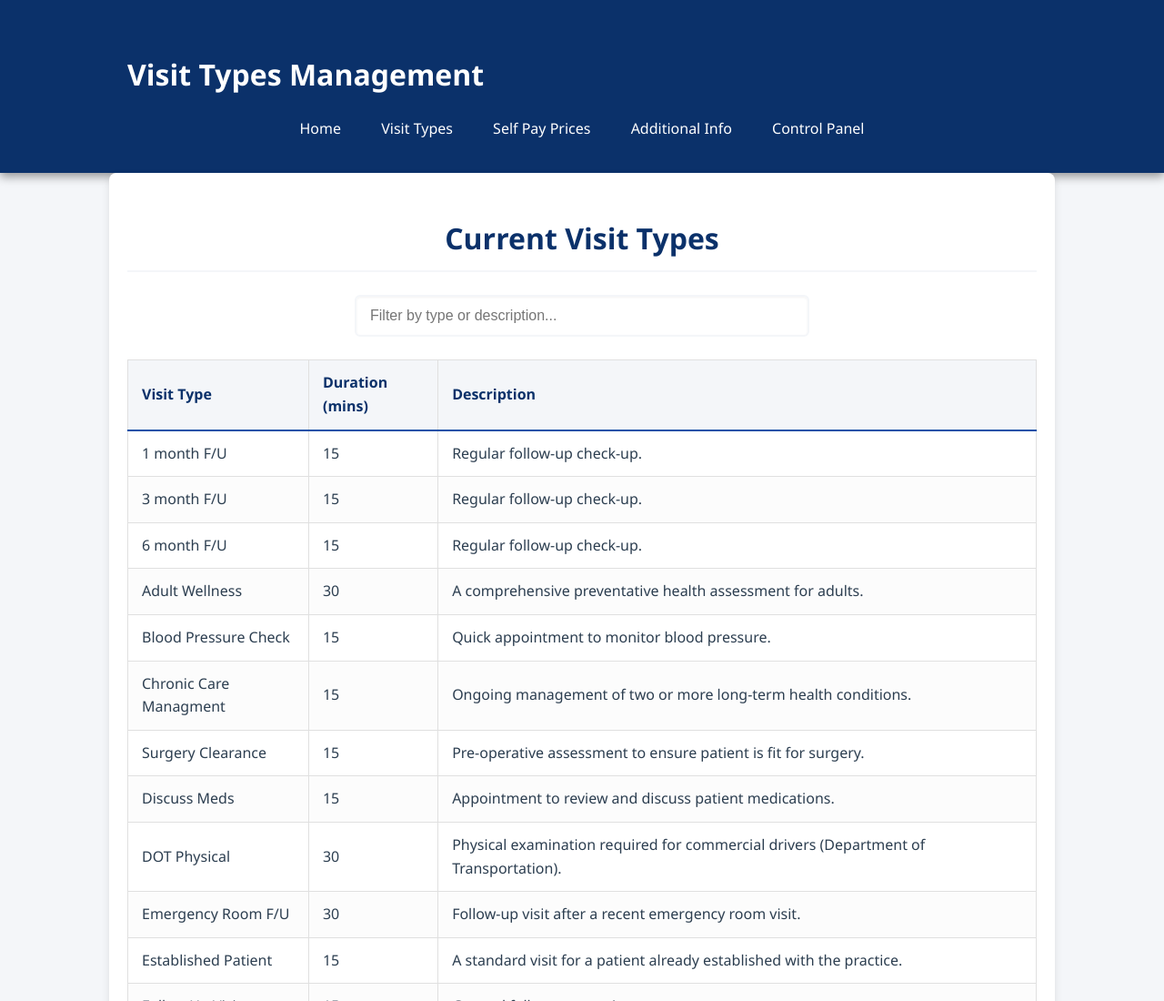
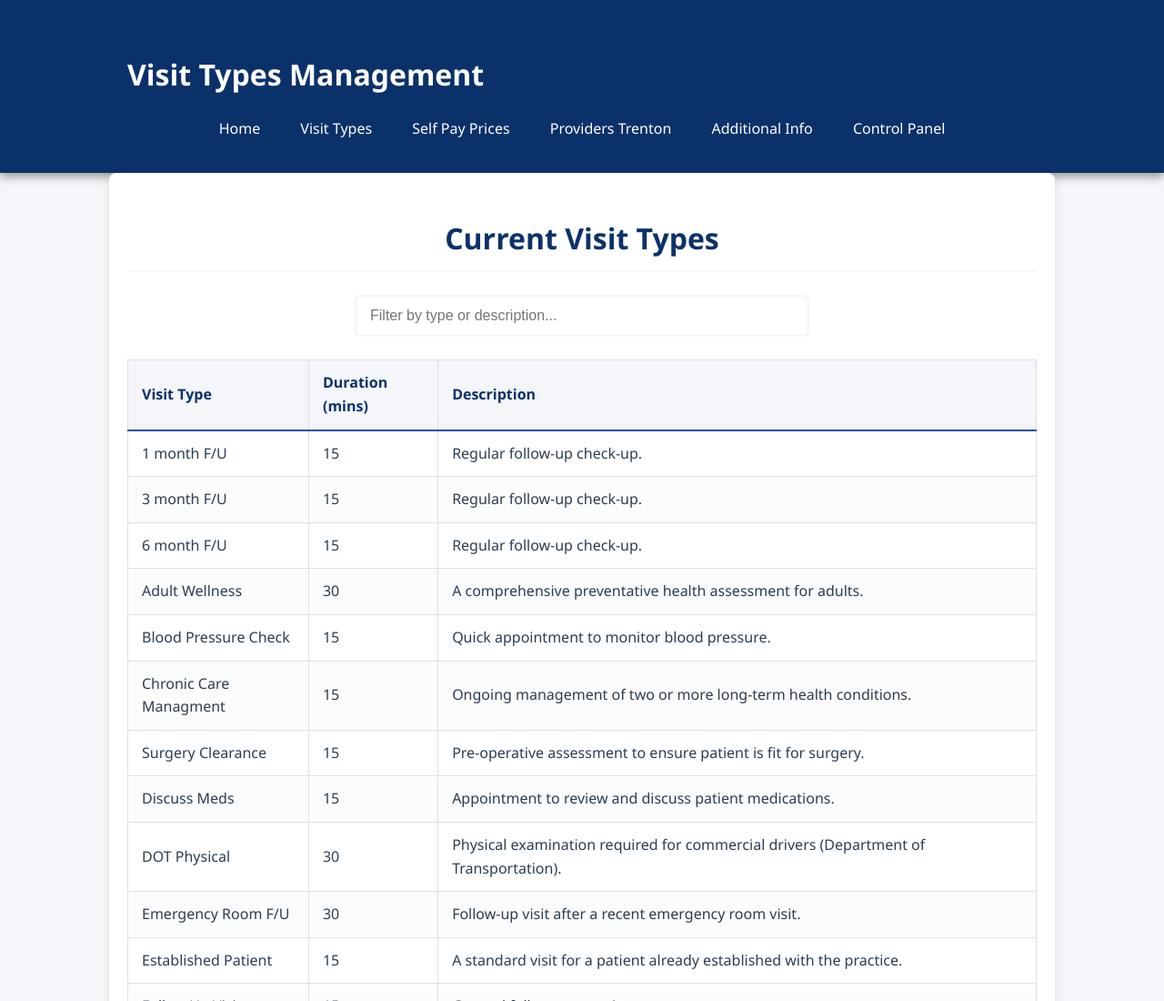
Before and after one commit to shturevski-hub/rhawork.github.io, a plain HTML site: page visitTypes.html in a window 1280 px wide. Shown: the top 1100 px of the page at 91% size. Drawn offline with Linux system fonts and the light colour scheme.

Commit message:
Update visitTypes.html

```diff
--- a/visitTypes.html
+++ b/visitTypes.html
@@ -14,6 +14,7 @@
                 <a href="index.html">Home</a>
                 <a href="visitTypes.html">Visit Types</a>
                 <a href="selfPayPrices.html">Self Pay Prices</a>
+                <a href="providersTrenton.html">Providers Trenton</a>
                 <a href="additionalInfo.html">Additional Info</a>
                 <a href="controlPanel.html">Control Panel</a>
             </nav>
@@ -204,4 +205,5 @@
 
     <script src="visitTypesScript.js"></script>
     </body>
+
 </html>
```
